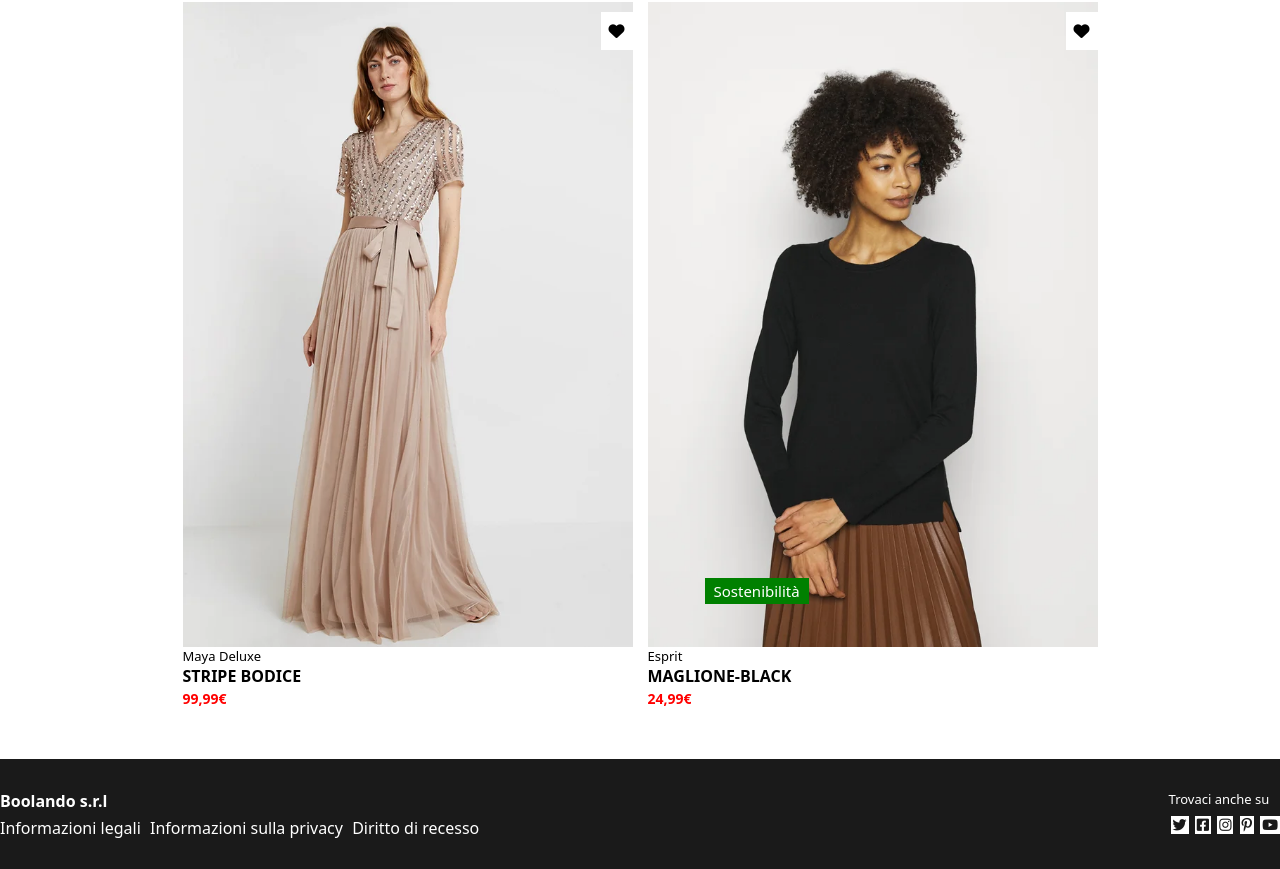
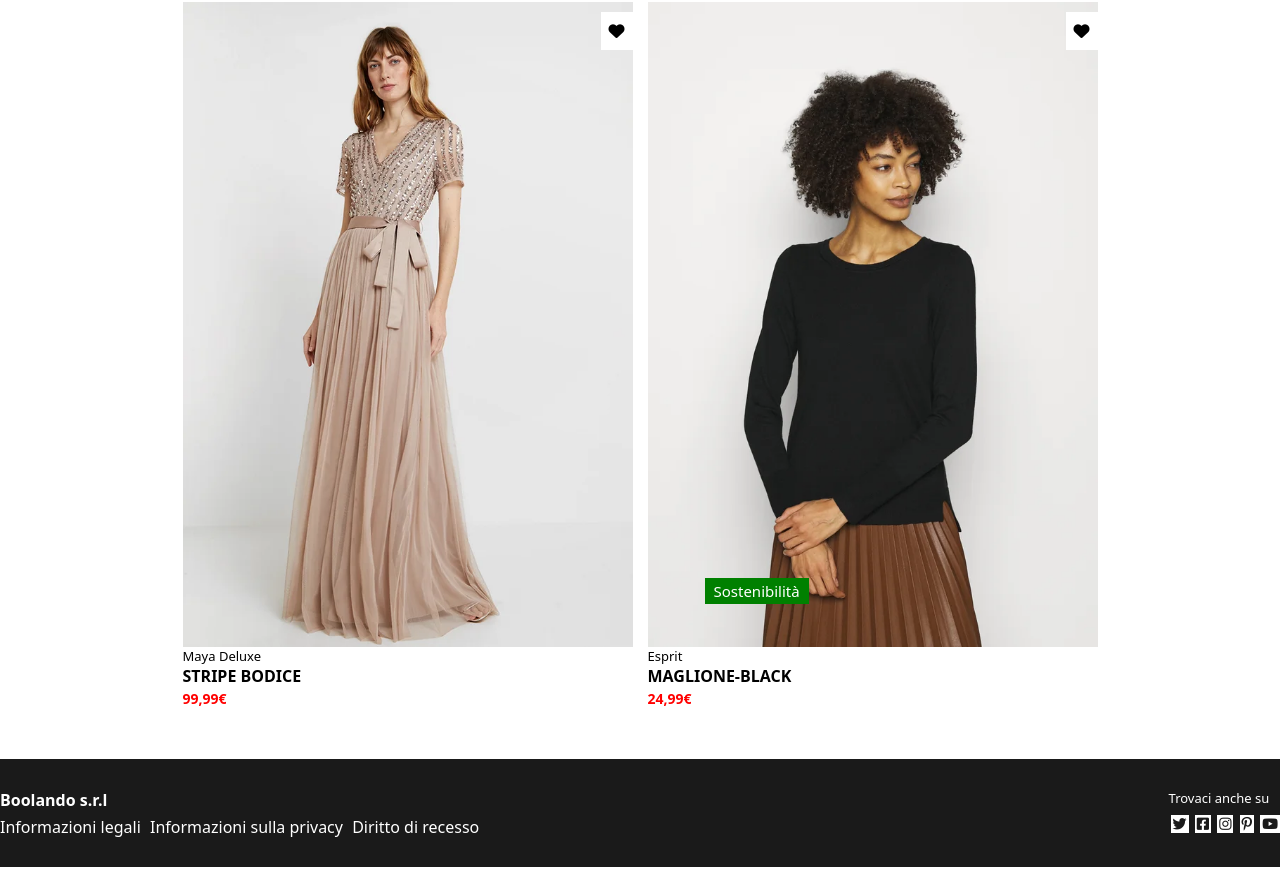
Before and after one commit to RosaD97/html-css-boolando, a plain HTML site: page index.html in a window 1280 px wide. Shown: the part 1802-2671 px from the top of the page. Drawn offline with Linux system fonts and the light colour scheme.

Commit message:
bordo finale

```diff
--- a/css/style.css
+++ b/css/style.css
@@ -183,6 +183,7 @@ footer{
     width: 100%;
     display: flex;
     align-items: center;
+    border-bottom: 2px solid white;
 }
 
 .nome{
```
